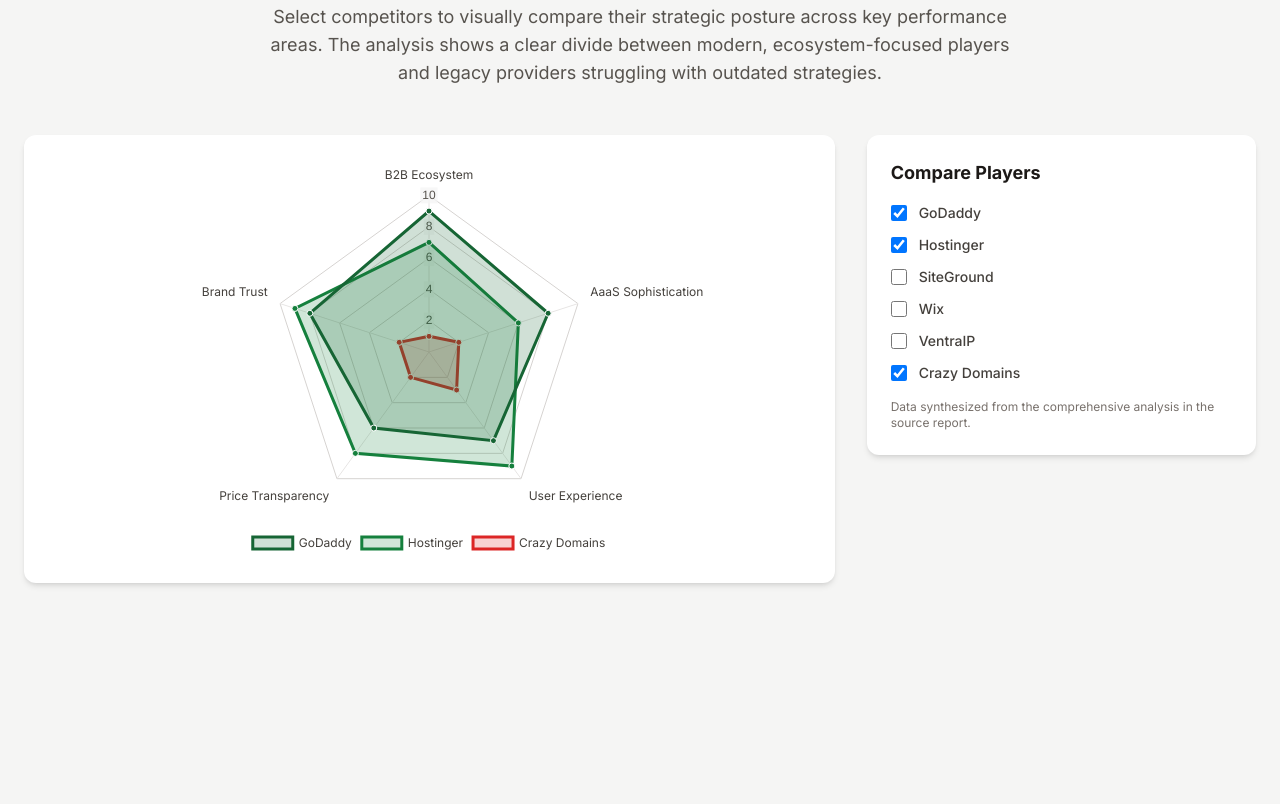
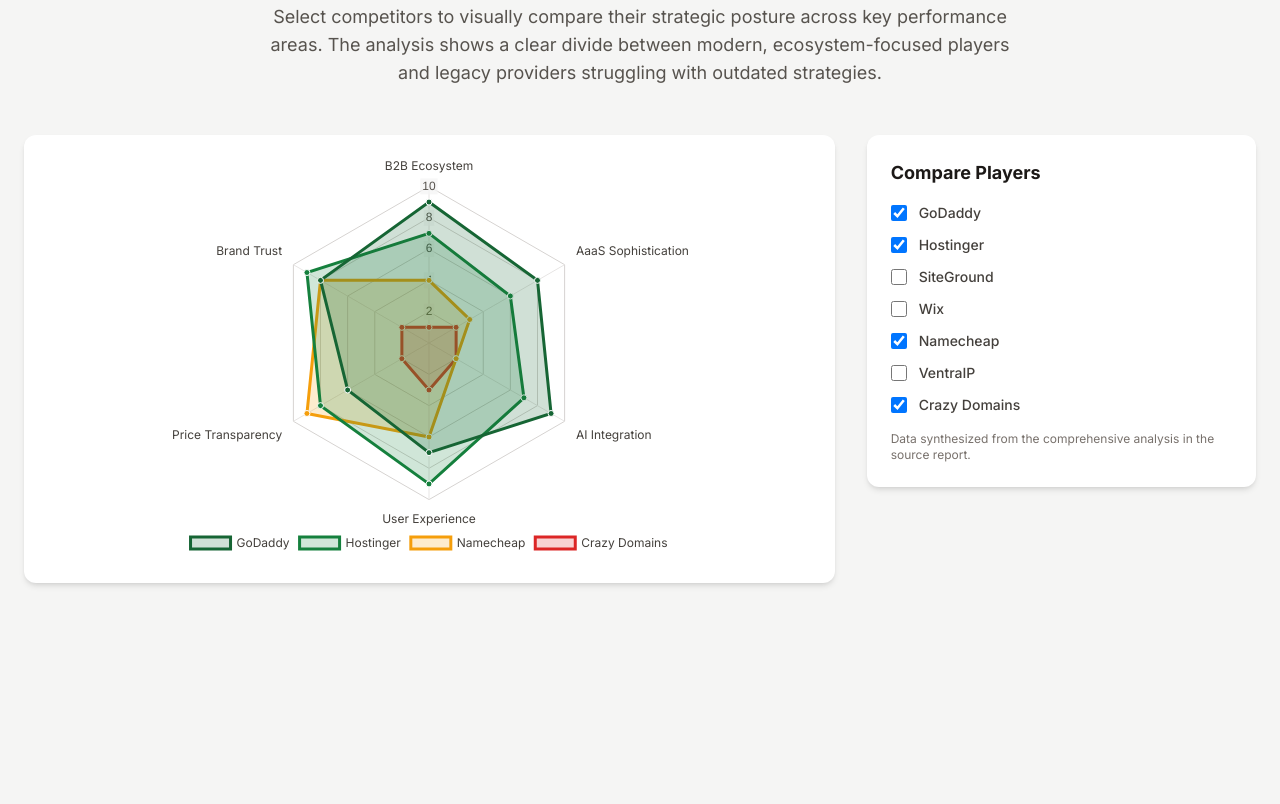
Before and after one commit to indiegod/cd-market-opportunities, a plain HTML site: page index.html in a window 1280 px wide. Shown: the part 1053-1857 px from the top of the page. Drawn offline with nearby package versions, Linux system fonts and the light colour scheme.

Commit message:
Update index.html

```diff
--- a/index.html
+++ b/index.html
@@ -5,8 +5,8 @@
     <meta name="viewport" content="width=device-width, initial-scale=1.0">
     <title>Interactive Analysis: The Domain & Web Hosting Market</title>
     <!-- Chosen Palette: Natural & Verdant (Stone, Green, Muted Amber) -->
-    <!-- Application Structure Plan: The application is structured as a narrative journey to guide the user from a high-level market overview to specific strategic actions. The flow is: 1. **Market Overview:** Establishes the core industry challenges (price vs. value). 2. **Competitor Matrix:** An interactive tool for direct comparison. 3. **Strategy Deep Dive:** Contrasts a market leader (GoDaddy) with a laggard (Crazy Domains) to illustrate winning vs. failing strategies. 4. **Market Gaps:** Visualizes the three key opportunities identified in the report, now classified by revenue stream type. 5. **Actionable Blueprint:** Presents the final strategic recommendations as a clear path forward, including a new visualization of their projected impact. 6. **Sources:** Provides clickable citations for data validation. This narrative structure was chosen over a direct mirror of the report's sections to make the complex information more engaging, digestible, and memorable for the user. -->
-    <!-- Visualization & Content Choices: The application uses a variety of interactive visualizations to translate the report's data into insights. **Market Overview:** A line chart (Goal: Change) shows the industry's problematic "price cliff" model. **Competitor Matrix:** An interactive radar chart (Goal: Compare) allows for multi-variate comparison of companies' strategic postures. **Strategy Deep Dive:** HTML/CSS flow diagrams (Goal: Organize) visually contrast complex B2B funnels. **Market Gaps:** Bar charts and informational cards (Goal: Inform/Compare) quantify the deficiencies and opportunities, now tagged as vertical/horizontal revenue streams. **Actionable Blueprint:** An interactive accordion (Goal: Organize) presents the final recommendations, now with revenue stream tags and a new bar chart visualizing their impact. All visualizations are rendered on Canvas using Chart.js, with diagrams built using styled HTML and Tailwind CSS, strictly avoiding SVG and Mermaid JS as required. -->
+    <!-- Application Structure Plan: The application is structured as a narrative journey to guide the user from a high-level market overview to specific strategic actions. The flow is: 1. **Market Overview:** Establishes the core industry challenges (price vs. value). 2. **Competitor Matrix:** An interactive tool for direct comparison. 3. **Strategy Deep Dive:** Contrasts a market leader (GoDaddy) with a laggard (Crazy Domains) to illustrate winning vs. failing strategies. 4. **Market Gaps:** Visualizes the three key opportunities identified in the report. 5. **Performance Potential:** Projects the market performance of these new opportunities. 6. **Actionable Blueprint:** Presents the final strategic recommendations. 7. **Sources:** Provides clickable citations for data validation. This narrative structure was chosen to make the complex information more engaging and memorable. -->
+    <!-- Visualization & Content Choices: The application uses a variety of interactive visualizations. **Market Overview:** Line chart. **Competitor Matrix:** Interactive radar chart. **Strategy Deep Dive:** HTML/CSS flow diagrams. **Market Gaps:** Bar charts and info cards. **Performance Potential:** Bubble charts to show ROI, market size, and strategic value. **Actionable Blueprint:** Interactive accordion and impact bar chart. All visualizations are rendered on Canvas using Chart.js, with diagrams built using styled HTML and Tailwind CSS, strictly avoiding SVG and Mermaid JS. -->
     <!-- CONFIRMATION: NO SVG graphics used. NO Mermaid JS used. -->
     <script src="https://cdn.tailwindcss.com"></script>
     <script src="https://cdn.jsdelivr.net/npm/chart.js"></script>
@@ -92,6 +92,7 @@
                 <li><a href="#matrix" class="nav-link">Competitor Matrix</a></li>
                 <li><a href="#deep-dive" class="nav-link">Deep Dive</a></li>
                 <li><a href="#gaps" class="nav-link">Market Gaps</a></li>
+                <li><a href="#performance" class="nav-link">Performance</a></li>
                 <li><a href="#blueprint" class="nav-link">Blueprint</a></li>
                 <li><a href="#sources" class="nav-link">Sources</a></li>
             </ul>
@@ -224,6 +225,37 @@
             </div>
         </section>
 
+        <section id="performance" class="py-16 mb-24">
+            <div class="text-center mb-12">
+                <h2 class="text-3xl md:text-4xl font-extrabold section-title">Projected Market Performance of New Opportunities</h2>
+                <p class="max-w-3xl mx-auto text-lg text-stone-600 mt-4">How will these new opportunities perform? This analysis projects their potential based on addressable market size, strategic value in building customer loyalty, and potential return on investment.</p>
+            </div>
+            <div class="grid grid-cols-1 md:grid-cols-3 gap-8">
+                <div class="highlight-card text-center">
+                    <h3 class="text-xl font-bold section-title mb-2">Pro Platform for Agencies</h3>
+                    <p class="text-stone-600 mb-4 text-sm">High revenue per user and immense customer loyalty.</p>
+                    <div class="chart-container h-64 md:h-80">
+                        <canvas id="proPlatformPotentialChart"></canvas>
+                    </div>
+                </div>
+                <div class="highlight-card text-center">
+                    <h3 class="text-xl font-bold section-title mb-2">AI-Powered AaaS</h3>
+                    <p class="text-stone-600 mb-4 text-sm">A powerful new vertical revenue stream that increases platform stickiness.</p>
+                    <div class="chart-container h-64 md:h-80">
+                        <canvas id="aiAaasPotentialChart"></canvas>
+                    </div>
+                </div>
+                <div class="highlight-card text-center">
+                    <h3 class="text-xl font-bold section-title mb-2">Transparent Pricing</h3>
+                    <p class="text-stone-600 mb-4 text-sm">Massive potential for customer acquisition and reduced churn.</p>
+                    <div class="chart-container h-64 md:h-80">
+                        <canvas id="transparentPricingPotentialChart"></canvas>
+                    </div>
+                </div>
+            </div>
+            <p class="text-center text-sm text-stone-500 mt-8">Bubble size represents potential ROI. X-axis represents addressable market size, and Y-axis represents strategic value (loyalty/stickiness).</p>
+        </section>
+
         <section id="blueprint" class="py-16">
             <div class="text-center mb-12">
                 <h2 class="text-3xl md:text-4xl font-extrabold section-title">A Blueprint for Growth</h2>
@@ -262,14 +294,15 @@
     <script>
         const appData = {
             competitors: {
-                "GoDaddy":       { data: [9, 8, 7, 6, 8], color: '#166534' },
-                "Hostinger":     { data: [7, 6, 9, 8, 9], color: '#15803d' },
-                "SiteGround":    { data: [6, 7, 8, 5, 7], color: '#16a34a' },
-                "Wix":           { data: [3, 8, 10, 9, 7], color: '#ca8a04' },
-                "VentraIP":      { data: [4, 3, 6, 7, 8], color: '#d97706' },
-                "Crazy Domains": { data: [1, 2, 3, 2, 2], color: '#dc2626' },
+                "GoDaddy":       { data: [9, 8, 9, 7, 6, 8], color: '#166534' },
+                "Hostinger":     { data: [7, 6, 7, 9, 8, 9], color: '#15803d' },
+                "SiteGround":    { data: [6, 7, 5, 8, 5, 7], color: '#16a34a' },
+                "Wix":           { data: [3, 8, 9, 10, 9, 7], color: '#ca8a04' },
+                "Namecheap":     { data: [4, 3, 2, 6, 9, 8], color: '#f59e0b' },
+                "VentraIP":      { data: [4, 3, 2, 6, 7, 8], color: '#d97706' },
+                "Crazy Domains": { data: [1, 2, 2, 3, 2, 2], color: '#dc2626' },
             },
-            radarLabels: ['B2B Ecosystem', 'AaaS Sophistication', 'User Experience', 'Price Transparency', 'Brand Trust'],
+            radarLabels: ['B2B Ecosystem', 'AaaS Sophistication', 'AI Integration', 'User Experience', 'Price Transparency', 'Brand Trust'],
             priceCliff: {
                 labels: ['Year 1', 'Year 2 Renewal', 'Year 3', 'Year 4'],
                 datasets: [
@@ -309,6 +342,11 @@
                     { label: 'Revenue Potential', data: [8, 9, 7, 6], backgroundColor: '#16a34a99' },
                     { label: 'Strategic Value (Retention/Trust)', data: [9, 7, 8, 10], backgroundColor: '#15803d99' }
                 ]
+            },
+            performancePotential: {
+                proPlatform: { datasets: [{ label: 'Pro Platform', data: [{x: 6, y: 9, r: 25}], backgroundColor: '#16a34a' + 'bf' }] },
+                aiAaas: { datasets: [{ label: 'AI-Powered AaaS', data: [{x: 8, y: 7, r: 30}], backgroundColor: '#15803d' + 'bf' }] },
+                transparentPricing: { datasets: [{ label: 'Transparent Pricing', data: [{x: 10, y: 6, r: 20}], backgroundColor: '#22c55e' + 'bf' }] }
             },
             sources: [
                 { id: 1, title: "GoDaddy Agency Program", url: "https://www.godaddy.com/pro/agency" }, { id: 2, title: "GoDaddy Pro Overview", url: "https://www.godaddy.com/pro" },
@@ -412,10 +450,30 @@
             });
         }
 
+        function createPerformancePotentialCharts() {
+            const performanceChartOptions = {
+                ...chartDefaultOptions,
+                plugins: { ...chartDefaultOptions.plugins, legend: { display: false } },
+                scales: {
+                    x: { min: 0, max: 10, title: { display: true, text: 'Market Size' } },
+                    y: { min: 0, max: 10, title: { display: true, text: 'Strategic Value' } }
+                }
+            };
+
+            const proPlatformCtx = document.getElementById('proPlatformPotentialChart')?.getContext('2d');
+            if(proPlatformCtx) new Chart(proPlatformCtx, { type: 'bubble', data: appData.performancePotential.proPlatform, options: performanceChartOptions });
+
+            const aiAaasCtx = document.getElementById('aiAaasPotentialChart')?.getContext('2d');
+            if(aiAaasCtx) new Chart(aiAaasCtx, { type: 'bubble', data: appData.performancePotential.aiAaas, options: performanceChartOptions });
+
+            const transparentPricingCtx = document.getElementById('transparentPricingPotentialChart')?.getContext('2d');
+            if(transparentPricingCtx) new Chart(transparentPricingCtx, { type: 'bubble', data: appData.performancePotential.transparentPricing, options: performanceChartOptions });
+        }
+
         function setupCompetitorSelector() {
             const container = document.getElementById('competitor-selector');
             if(!container) return;
-            const defaultSelection = ['GoDaddy', 'Hostinger', 'Crazy Domains'];
+            const defaultSelection = ['GoDaddy', 'Hostinger', 'Namecheap', 'Crazy Domains'];
 
             Object.keys(appData.competitors).forEach(name => {
                 const isChecked = defaultSelection.includes(name);
@@ -517,6 +575,7 @@
             createAgencyFeatureGapChart();
             createAccordion();
             createOpportunityImpactChart();
+            createPerformancePotentialCharts();
             populateSources();
         });
     </script>
```
